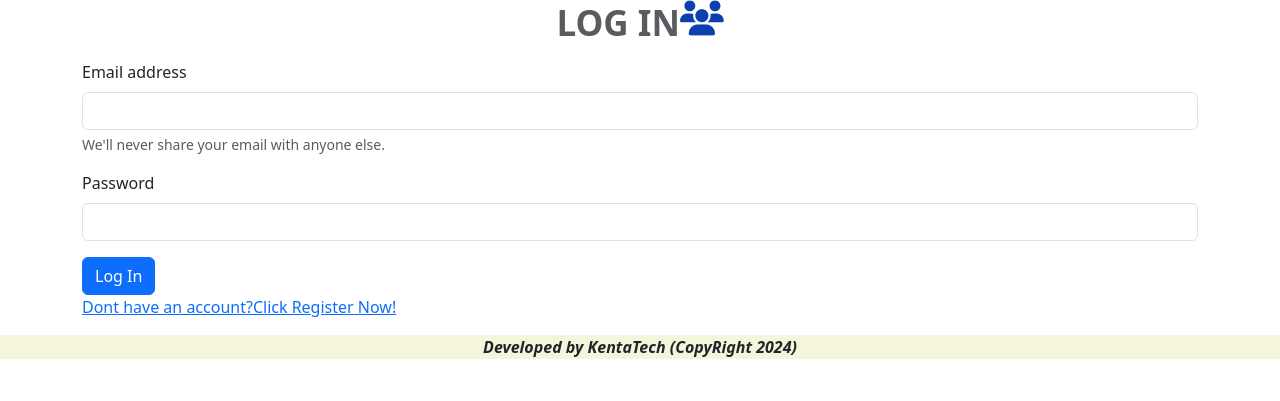
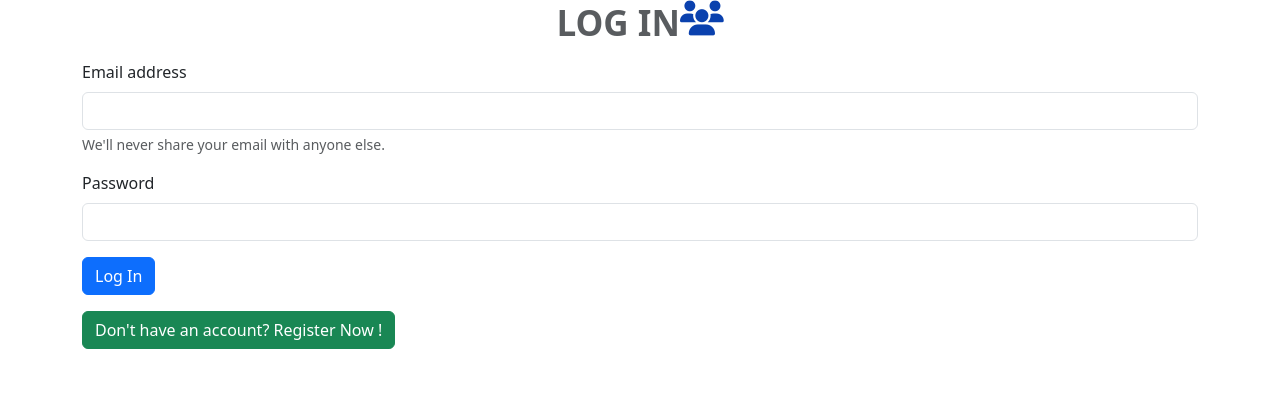
Before and after one commit to kentatech/myduka, a Flask app: page /login in a window 1280 px wide. Shown: the part 70-471 px from the top of the page. Run offline with Flask 3, Linux system fonts and the light colour scheme; some libraries are stand-ins or nearby versions.

Commit message:
everything working ready for class walkthrough

```diff
--- a/templates/dashboard.html
+++ b/templates/dashboard.html
@@ -62,7 +62,7 @@
       </div>
     </nav>
 
-    <div class="container">
+    <div class="container-body">
       <div class="row">
         <div class="col-6">
           <div class="chart01">
--- a/templates/index.html
+++ b/templates/index.html
@@ -192,7 +192,7 @@
               alt="..."
             />
             <div class="card-body">
-              <h5 class="card-title">Manage Products</h5>
+              <h5 class="card-title text-success">Manage Products</h5>
               <p class="card-text">
                 Get to know your inventory and manage your products with ease.Control is with the staff assigned.
               </p>
@@ -208,7 +208,7 @@
               alt="..."
             />
             <div class="card-body">
-              <h5 class="card-title">Manage Sales</h5>
+              <h5 class="card-title text-warning">Manage Sales</h5>
               <p class="card-text">
                 Manage your sales and track your revenue with our easy-to-use system.Make informed decisions with our data.
               </p>
@@ -224,7 +224,7 @@
               alt="..."
             />
             <div class="card-body">
-              <h5 class="card-title">Dashboard Analytics</h5>
+              <h5 class="card-title text-danger">Dashboard Analytics</h5>
               <p class="card-text">
                 Access to real-time analytics and insights to help you make data
               </p>
--- a/templates/login.html
+++ b/templates/login.html
@@ -122,22 +122,72 @@
         <button type="submit" class="btn btn-primary">Log In</button>
       </form>
 
-      <a href="/register">Dont have an account?Click Register Now!</a>
+      <!-- Button trigger modal -->
+      <button
+      type="button"
+      class="btn btn-success mt-3"
+      data-bs-toggle="modal"
+      data-bs-target="#exampleModal"
+
+    >
+      Don't have an account? Register Now !
+    </button>
+
+    <!-- Modal -->
+    <div
+      class="modal fade"
+      id="exampleModal"
+      tabindex="-1"
+      aria-labelledby="exampleModalLabel"
+      aria-hidden="true"
+    >
+      <div class="modal-dialog">
+        <div class="modal-content">
+          <div class="modal-header">
+            <h1 class="modal-title fs-5" id="exampleModalLabel">
+              Registration Form
+            </h1>
+            <button
+              type="button"
+              class="btn-close"
+              data-bs-dismiss="modal"
+              aria-label="Close"
+            ></button>
+          </div>
+          <div class="modal-body">
+            <form id="registrationForm" action="/register" method="post">
+              <label for="" class="form-label">Username</label>
+              <input type="text" class="form-control" name="jina" />
+
+              <label for="" class="form-label">email</label>
+              <input type="email" class="form-control" name="mail" />
+
+              <label for="" class="form-label">Password</label>
+              <input
+                type="password"
+                class="form-control"
+                name="passw"
+              />
+            </form>
+
+            <a href="/login" class="form-text"
+              >Do you have an Account already?Click to Login</a
+            >
+          </div>
+          <div class="modal-footer">
+            <button
+              type="button"
+              class="btn btn-secondary"
+              data-bs-dismiss="modal"
+            >
+              Close
+            </button>
+            <button type="submit" class="btn btn-primary" form="registrationForm">
+              Complete Registration
+            </button>
+          </div>
     </div>
-    <footer>
-      <p
-        class="card-text"
-        style="
-          font-weight: bold;
-          font-style: italic;
-          width: 100%;
-          text-align: center;
-          background-color: beige;
-        "
-      >
-        Developed by KentaTech (CopyRight 2024)
-      </p>
-    </footer>
+
     <script
       src="https://cdn.jsdelivr.net/npm/@popperjs/core@2.11.8/dist/umd/popper.min.js"
       integrity="sha384-I7E8VVD/ismYTF4hNIPjVp/Zjvgyol6VFvRkX/vR+Vc4jQkC+hVqc2pM8ODewa9r"
```
